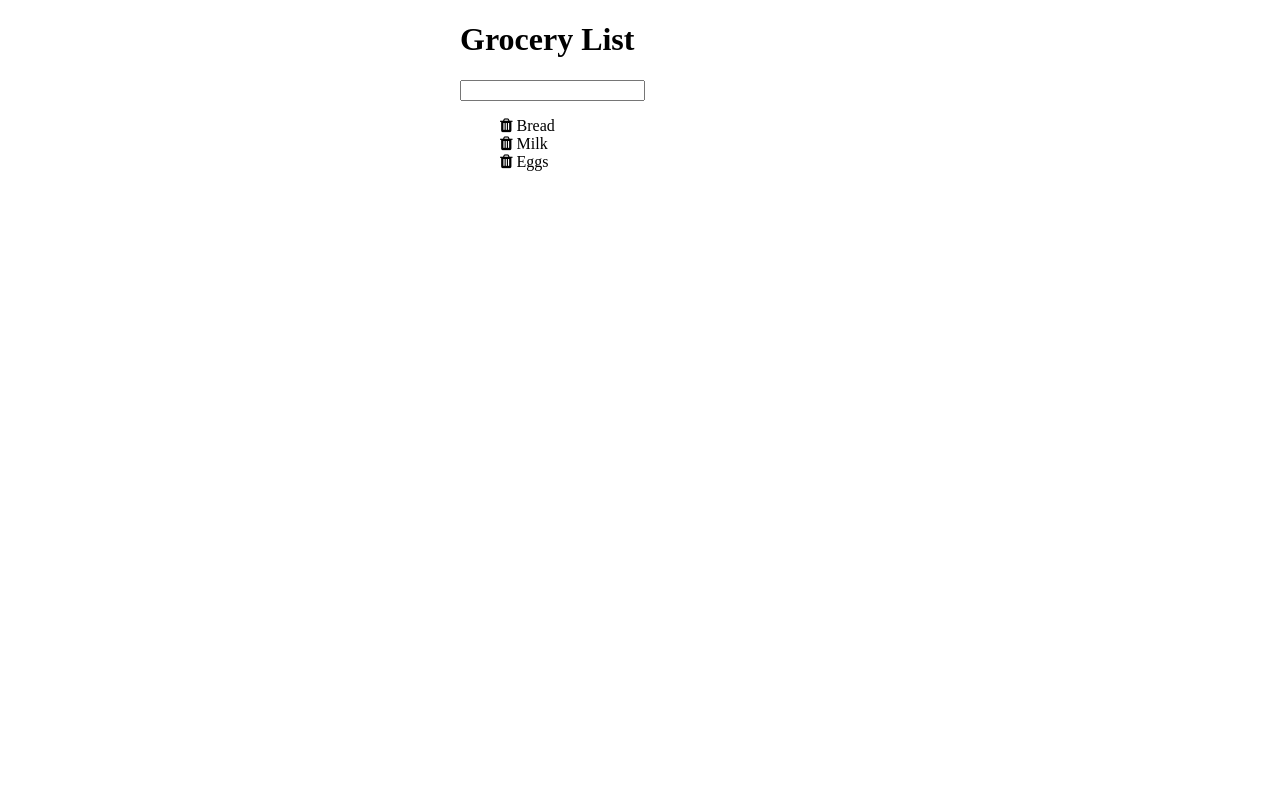
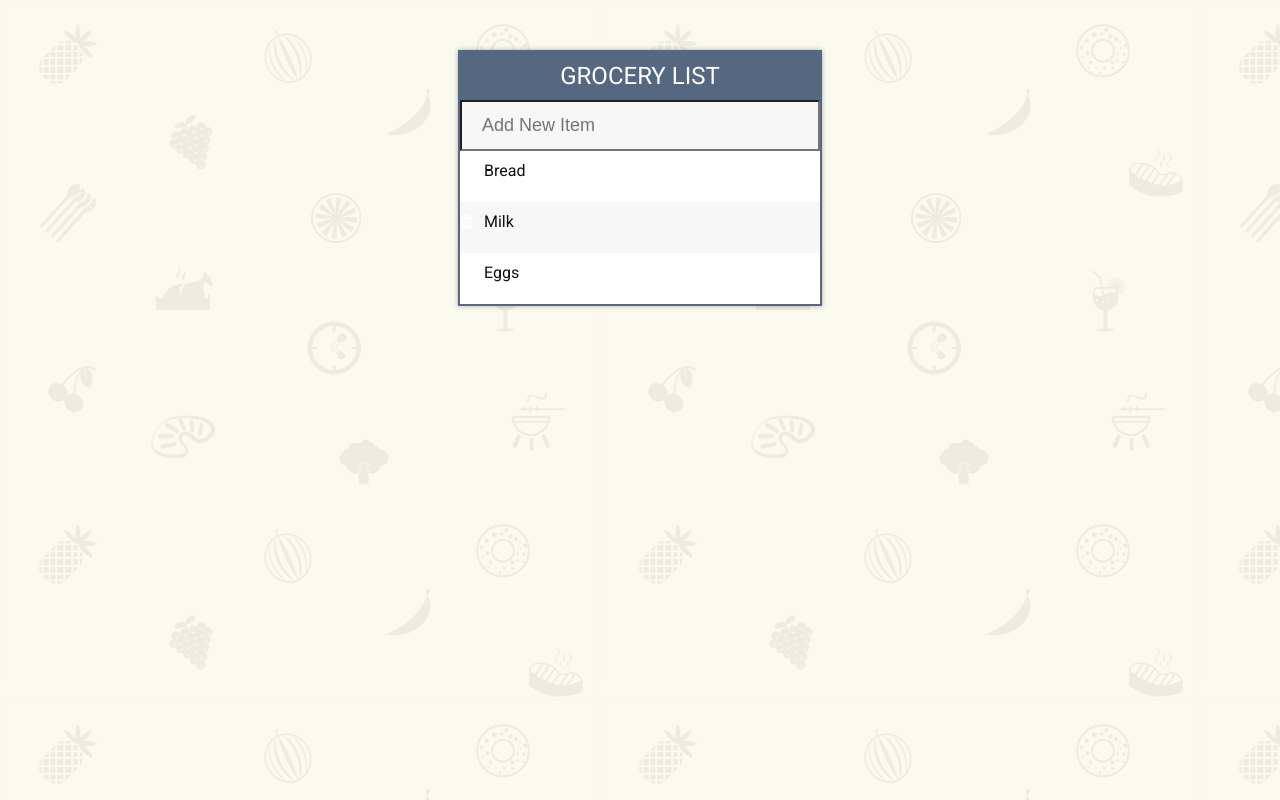
Before and after one commit to mrhesse/groceryList, a plain HTML site: page index.html in a window 1280 px wide. Drawn offline with nearby package versions, Linux system fonts and the light colour scheme.

Commit message:
Added styling to app

```diff
--- a/index.html
+++ b/index.html
@@ -5,6 +5,7 @@
   <meta name="viewport" content="width=device-width, initial-scale=1.0">
   <title>Grocery List</title>
   <link rel="stylesheet" href="https://maxcdn.bootstrapcdn.com/font-awesome/4.6.3/css/font-awesome.min.css">
+  <link href="https://fonts.googleapis.com/css?family=Roboto&display=swap" rel="stylesheet">
   <link rel="stylesheet" href="style.css">
   <script src="https://ajax.googleapis.com/ajax/libs/jquery/3.4.1/jquery.min.js"></script>
 </head>
@@ -12,7 +13,7 @@
 <body>
   <div class="container">
     <h1>Grocery List</h1>
-    <input type="text">
+    <input type="text" placeholder="Add New Item">
     <ul>
       <li><i class="fa fa-trash" aria-hidden="true"></i>
 Bread</li>
--- a/style.css
+++ b/style.css
@@ -1,13 +1,75 @@
+body {
+  font-family: 'Roboto', sans-serif;
+  background: url(img/restaurant_icons.png);
+}
+
 .container {
   width: 360px;
-  margin: 0 auto;
+  margin: 50px auto;
+  border: 2px solid #566782;
+  box-shadow: 0 0 5px rgba(0,0,0,0.3);
+  -webkit-box-shadow: 0 0 5px rgba(0,0,0,0.3);
+  -moz-box-shadow: 0 0 5px rgba(0,0,0,0.3);
+}
+
+h1 {
+  background: #566782;
+  color: #ffffff;
+  text-align: center;
+  margin: 0;
+  padding: 10px 20px;
+  text-transform: uppercase;
+  font-size: 24px;
+  font-weight: normal;
+}
+
+ul {
+  list-style: none;
+  margin: 0;
+  padding: 0;
+}
+
+li {
+  background: #ffffff;
+  line-height: 40px;
+  color: #101010;
+}
+
+li:nth-child(2n) {
+  background: #f7f7f7;
+}
+
+input {
+  font-size: 18px;
+  background: #f7f7f7;
+  width: 100%;
+  padding: 13px 13px 13px 20px;
+  box-sizing: border-box;
+  -webkit-box-sizing: border-box;
+  -mox-box-sizing: border-box;
+  color: #566782;
+}
+
+input:focus {
+  background: #ffffff;
+  border: 3px solid #566782;
+}
+
+.fa-trash {
+  background: #ce2029;
+  color: #ffffff;
+  margin-right: 20px;
+  width: 0;
+  height: 40px;
+  text-align: center;
+  display: inline-block;
+}
+
+li:hover i {
+  width: 40px;
 }
 
 .done {
   color: #9a9a9a;
   text-decoration: line-through;
 }
-
-ul {
-  list-style: none;
-}
```
Also changed, not shown: img/linedpaper.png (added), img/restaurant_icons.png (added).
